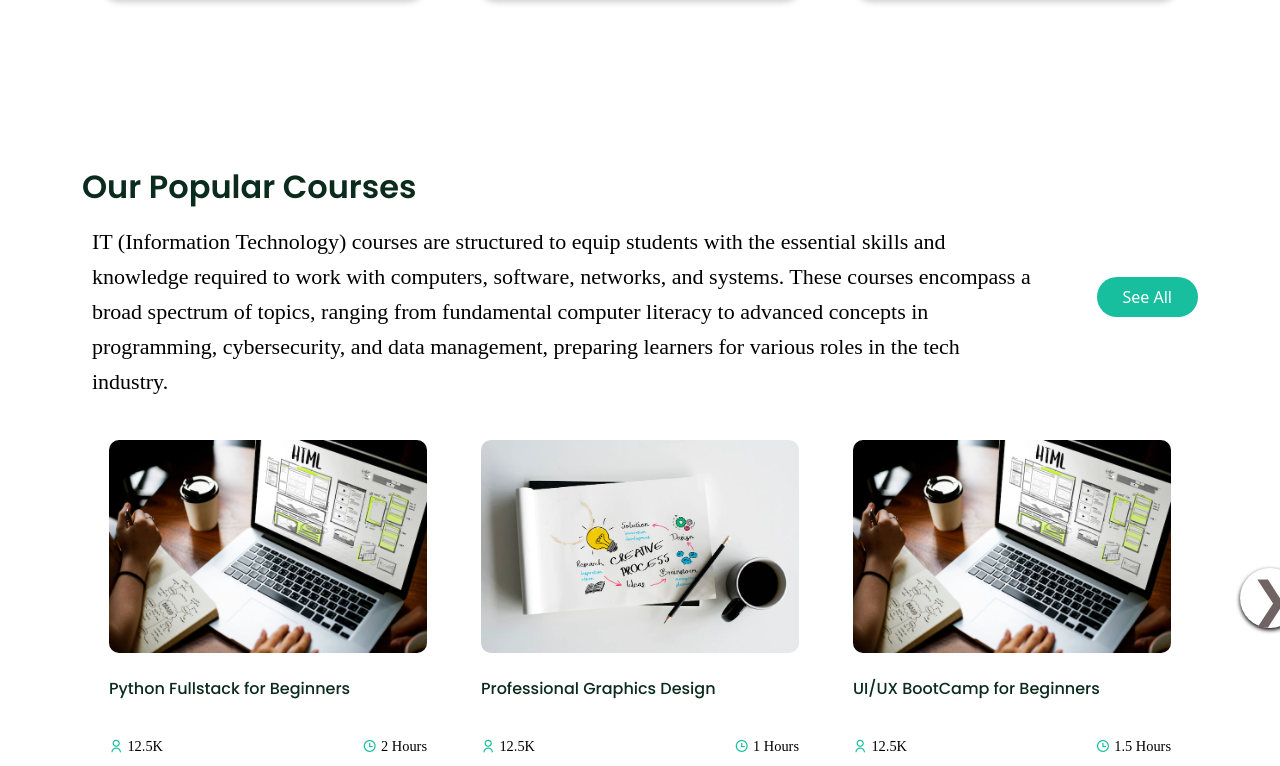
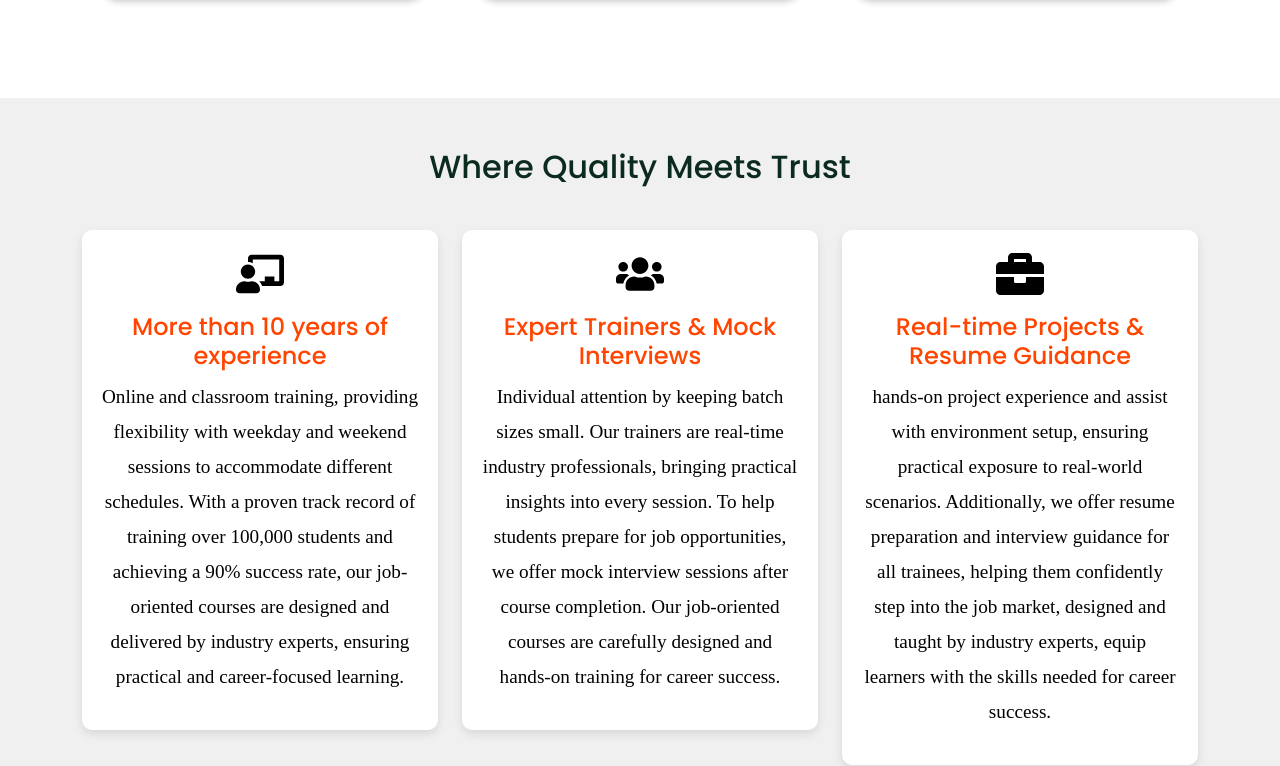
Before and after one commit to Ganesh1628/intellimindz, a React (Create React App) app: page / in a window 1280 px wide. Shown: the part 1875-2641 px from the top of the page. Built offline with nearby package versions, Linux system fonts and the light colour scheme; a web font is replaced by a local one.

Commit message:
removed the courses slide

```diff
--- a/src/pages/Home.jsx
+++ b/src/pages/Home.jsx
@@ -4,7 +4,7 @@
 import CompanySection from "../components/Company-section/Company";
 
 // import AboutUs from "../components/About-us/AboutUs";
-import Courses from "../components/Courses-section/Courses";
+// import Courses from "../components/Courses-section/Courses";
 import TrainingOptions from "../components/Training/TrainingOptions";
 import ChooseUs from "../components/Choose-us/ChooseUs";
 // import Features from "../components/Feature-section/Features";
@@ -22,7 +22,7 @@
       <CompanySection />
       <TrainingOptions />
       {/* <AboutUs /> */}
-      <Courses />
+      {/* <Courses /> */}
       <ChooseUs />
       {/* <Features /> */}
       {/* <FreeCourse /> */}
```
